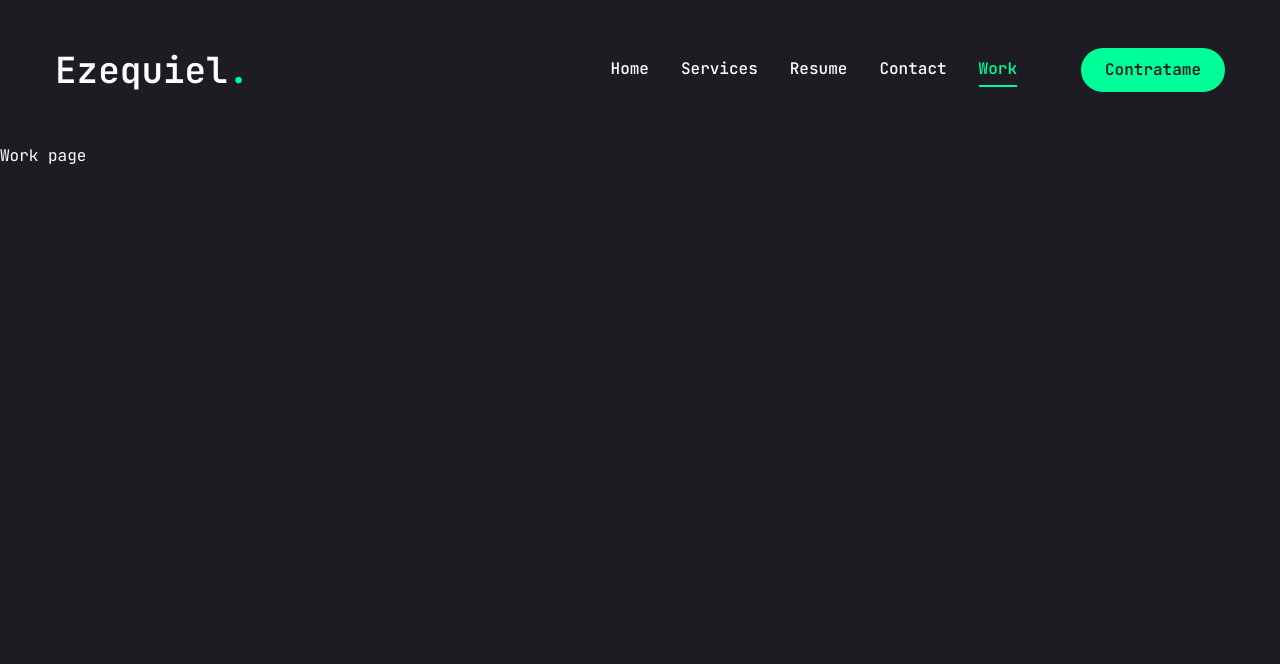
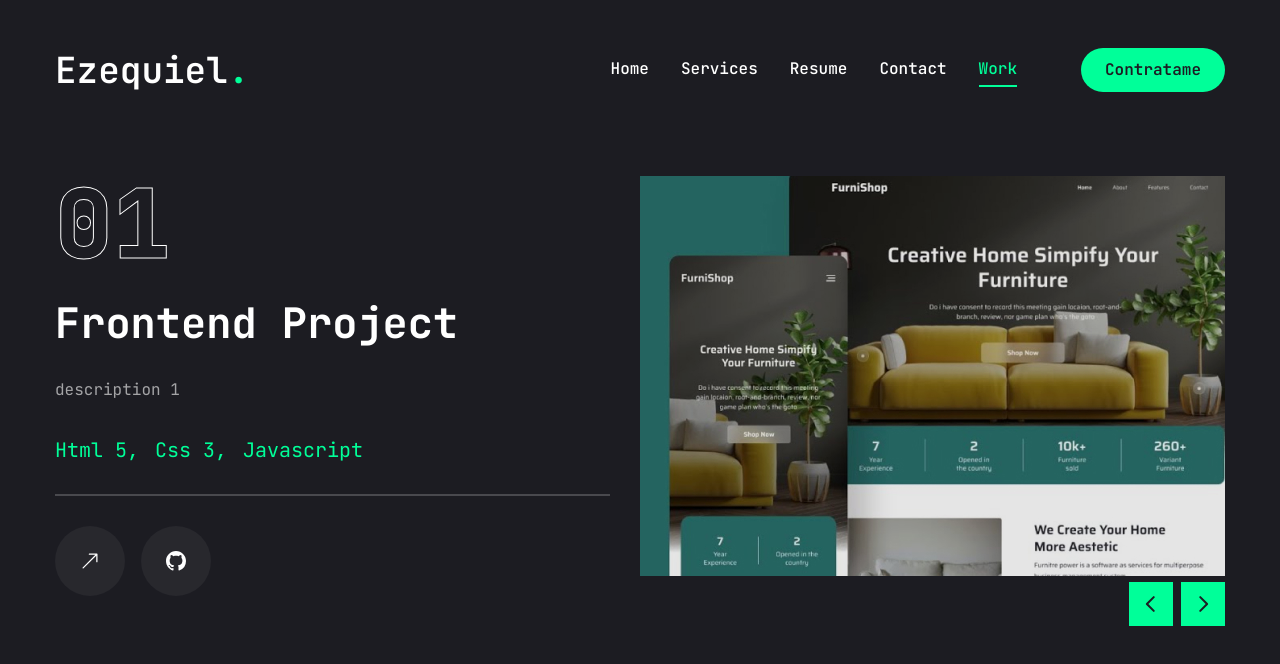
Before and after one commit to Ezequiel-Sale/Portfolio, a Next.js app: page /work in a window 1280 px wide. Shown: the top 664 px of the page. Built offline with nearby package versions, Linux system fonts and the light colour scheme.

Commit message:
se completaron las vistas restantes

```diff
--- a/package.json
+++ b/package.json
@@ -24,6 +24,7 @@
     "react-countup": "^6.5.3",
     "react-dom": "^18",
     "react-icons": "^5.2.1",
+    "swiper": "^11.1.9",
     "tailwind-merge": "^2.4.0",
     "tailwindcss-animate": "^1.0.7"
   },
--- a/src/app/contact/page.tsx
+++ b/src/app/contact/page.tsx
@@ -1,7 +1,72 @@
+"use client";
+import { Button } from "@/components/ui/button";
+import { Input } from "@/components/ui/input";
+import { Textarea } from "@/components/ui/textarea";
+import { FaPhoneAlt, FaEnvelope, FaMapMarkerAlt } from "react-icons/fa";
+import { motion } from "framer-motion";
+
+const info = [
+  {
+    icon: <FaPhoneAlt />,
+    title: "Teléfono",
+    description: "(+54) 381 539 3711",
+  },
+  {
+    icon: <FaEnvelope />,
+    title: "Correo Electronico",
+    description: "ezequielsale123@gmail.com",
+  },
+  {
+    icon: <FaMapMarkerAlt />,
+    title: "Dirección",
+    description: "Tucuman - Argentina",
+  },
+];
 const Contact = () => {
   return (
-    <div>Contact page</div>
-  )
-}
+    <motion.section
+      initial={{ opacity: 0 }}
+      animate={{
+        opacity: 1,
+        transition: { delay: 2.4, duration: 0.4, ease: "easeIn" },
+      }}
+      className="py-6"
+    >
+      <div className="container mx-auto">
+        <div className="flex flex-col xl:flex-row gap-[30px]">
+          <div className="xl:w-[54%] order-2 xl:order-none">
+            <form className="flex flex-col gap-6 p-10 bg-[#27272c] rounded-xl">
+              <h3 className="text-4xl text-accent">Trabajemos juntos!</h3>
+              <p className="text-white/60">Lorem ipsum dolor sit amet consectetur adipisicing elit. Tempora quas quia quae provident voluptatem voluptatum consequatur in, eveniet sit itaque. </p>
+              <div className="grid grid-cols-1 md:grid-cols-2 gap-6">
+                <Input type="nombre" placeholder="Nombre"/>
+                <Input type="apellido" placeholder="Apellido"/>
+                <Input type="email" placeholder="Correo Electronico"/>
+                <Input type="phone" placeholder="teléfono"/>
+              </div>
+              <Textarea className="h-[200px]" placeholder="Ingresa tu Mensaje aqui."/>
+              <Button size="md" className="max-w-40">Enviar Mensaje</Button>
+            </form>
+          </div>
+          <div className="flex-1 flex items-center xl:justify-end order-1 xl:order-none mb-8 xl:mb-0">
+            <ul className="flex flex-col gap-10">
+              {info.map((item, index) => {
+                return <li key={index} className="flex items-center gap-6">
+                  <div className="w-[52px] h-[52px] xl:w-[72px] xl:h-[72px] bg-[#27272c] text-accent rounded-md flex items-center justify-center">
+                    <div className="text-[28px]">{item.icon}</div>
+                  </div>
+                  <div className="flex-1">
+                    <p className="text-white/60">{item.title}</p>
+                    <h3 className="text-xl">{item.description}</h3>
+                  </div>
+                </li>
+              })}
+            </ul>
+          </div>
+        </div>
+      </div>
+    </motion.section>
+  );
+};
 
-export default Contact
+export default Contact;
--- a/src/app/page.tsx
+++ b/src/app/page.tsx
@@ -7,7 +7,7 @@
   return (
     <section className="h-full">
       <div className="container mx-auto h-full">
-        <div className="flex flex-col xl:flex-row items-center justify-between xl:pt-8 xl:pb-24">
+        <div className="flex flex-col xl:flex-row items-center justify-between xl:pt-8 xl:pb-16">
           <div className="text-center xl:text-left order-2 xl:order-none">
             <span className="text-xl">Full Stack Web Developer</span>
             <h1 className="h1 mb-6">
--- a/src/app/work/page.tsx
+++ b/src/app/work/page.tsx
@@ -1,7 +1,180 @@
+"use client";
+import { motion } from "framer-motion";
+import React, { useState } from "react";
+import { Swiper, SwiperSlide } from "swiper/react";
+import "swiper/css";
+import { BsArrowUpRight, BsGithub } from "react-icons/bs";
+import {
+  Tooltip,
+  TooltipContent,
+  TooltipProvider,
+  TooltipTrigger,
+} from "@/components/ui/tooltip";
+import Link from "next/link";
+import Image from "next/image";
+import WorkSliderBtns from "@/components/WorkSliderBtns";
+
+const projects = [
+  {
+    num: "01",
+    category: "frontend",
+    title: "proyecto 1",
+    description: "description 1",
+    stack: [
+      {
+        name: "Html 5",
+      },
+      {
+        name: "Css 3",
+      },
+      {
+        name: "Javascript",
+      },
+    ],
+    image: "/assets/work/thumb1.png",
+    live: "",
+    github: "",
+  },
+  {
+    num: "02",
+    category: "fullstack",
+    title: "proyecto 2",
+    description: "description 2",
+    stack: [
+      {
+        name: "Html 5",
+      },
+      {
+        name: "Css 3",
+      },
+      {
+        name: "Javascript",
+      },
+    ],
+    image: "/assets/work/thumb2.png",
+    live: "",
+    github: "",
+  },
+  {
+    num: "03",
+    category: "frontend",
+    title: "proyecto 3",
+    description: "description 3",
+    stack: [
+      {
+        name: "Html 5",
+      },
+      {
+        name: "Css 3",
+      },
+      {
+        name: "Javascript",
+      },
+    ],
+    image: "/assets/work/thumb3.png",
+    live: "",
+    github: "",
+  },
+];
+
 const Work = () => {
+  const [project, setProject] = useState(projects[0]);
+
+  const handleSlideChange = (swiper: any) => {
+    const currentSlide = swiper.realIndex;
+    setProject(projects[currentSlide]);
+  };
+
   return (
-    <div>Work page</div>
-  )
-}
+    <motion.section
+      initial={{ opacity: 0 }}
+      animate={{
+        opacity: 1,
+        transition: { delay: 2.4, duration: 0.4, ease: "easeIn" },
+      }}
+      className="min-h-[80vh] flex flex-col justify-center py-12 xl:py-0"
+    >
+      <div className="container mx-auto">
+        <div className="flex flex-col xl:flex-row xl:gap-[30px]">
+          <div className="w-full xl:w-[50%] xl:h-[480px] flex flex-col xl:justify-between order-2 xl:order-none">
+            <div className="flex flex-col gap-[30px] h-[50%]">
+              <div className="text-8xl leading-none font-extrabold text-transparent text-outline">
+                {project.num}
+              </div>
+              <h2 className="text-[42px] font-bold leading-none text-white group-hover:text-accent transition-all duration-500 capitalize">
+                {project.category} project
+              </h2>
+              <p className="text-white/60">{project.description}</p>
+              <ul className="flex gap-4">
+                {project.stack.map((item, index) => {
+                  return (
+                    <li key={index} className="text-xl text-accent">
+                      {item.name}
+                      {index !== project.stack.length - 1 && ","}
+                    </li>
+                  );
+                })}
+              </ul>
+              <div className="border border-white/20"></div>
+              <div className="flex items-center gap-4">
+                <Link href={project.live}>
+                  <TooltipProvider delayDuration={100}>
+                    <Tooltip>
+                      <TooltipTrigger className="w-[70px] h-[70px] rounded-full bg-white/5 flex justify-center items-center group">
+                        <BsArrowUpRight className="text-white group-hover:text-accent text-xl" />
+                      </TooltipTrigger>
+                      <TooltipContent>
+                        <p>Live project</p>
+                      </TooltipContent>
+                    </Tooltip>
+                  </TooltipProvider>
+                </Link>
+                <Link href={project.github}>
+                  <TooltipProvider delayDuration={100}>
+                    <Tooltip>
+                      <TooltipTrigger className="w-[70px] h-[70px] rounded-full bg-white/5 flex justify-center items-center group">
+                        <BsGithub className="text-white group-hover:text-accent text-xl" />
+                      </TooltipTrigger>
+                      <TooltipContent>
+                        <p>Github repository</p>
+                      </TooltipContent>
+                    </Tooltip>
+                  </TooltipProvider>
+                </Link>
+              </div>
+            </div>
+          </div>
+          <div className="w-full xl:w-[50%]">
+            <Swiper
+              spaceBetween={30}
+              slidesPerView={1}
+              className="xl:h-[520px] mb-12"
+              onSlideChange={handleSlideChange}
+            >
+              {projects.map((project, index) => {
+                return (
+                  <SwiperSlide key={index} className="w-full">
+                    <div className="h-[400px] relative group flex justify-center items-center bg-pink-50/20">
+                      <div className="absolute top-0 bottom-0 w-full h-full bg-black/10 z-10"></div>
+                      <div className="relative w-full h-full">
+                        <Image
+                          src={project.image}
+                          alt={project.title}
+                          className="object-cover"
+                          fill
+                        />
+                      </div>
+                    </div>
+                  </SwiperSlide>
+                );
+              })}
+              <WorkSliderBtns containerStyles="flex gap-2 absolute right-0 bottom-[calc(50%_-_22px)] xl:bottom-[70px] z-20 w-full justify-between xl:w-max xl:justify-none" btnStyles="bg-accent hover:bg-accent-hover text-primary text-[22px] w-[44px] h-[44px] flex justify-center items-center transition-all"/>
+            </Swiper>
+          </div>
+        </div>
+      </div>
+    </motion.section>
+  );
+};
 
-export default Work
+export default Work;
--- a/src/components/Photo.tsx
+++ b/src/components/Photo.tsx
@@ -20,7 +20,7 @@
           className="w-[298px] h-[298px] xl:w-[498px] xl:h-[498px] mix-blend-lighten absolute"
         >
           <Image
-            src="/eze.jpg"
+            src="/eze.png"
             alt="ezequiel-sale"
             priority
             quality={100}
--- a/src/components/Stats.tsx
+++ b/src/components/Stats.tsx
@@ -21,7 +21,7 @@
 ]
 const Stats = () => {
   return (
-    <section className="pt-4 pb-12 xl:pt-0 xl:pb-0">
+    <section className="pt-4 pb-12 xl:pt-0 xl:pb-4">
         <div className="container mx-auto">
             <div className="flex flex-wrap gap-6 max-w-[80vw] mx-auto xl:max-w-none">
                 {stats.map((stat, index) => {
--- /dev/null
+++ b/src/components/WorkSliderBtns.tsx
@@ -0,0 +1,19 @@
+"use client";
+import { useSwiper } from "swiper/react";
+import { PiCaretLeftBold, PiCaretRightBold } from "react-icons/pi";
+
+const WorkSliderBtns = ({ containerStyles, btnStyles, iconsStyles }: any) => {
+  const swiper = useSwiper();
+  return (
+    <div className={containerStyles}>
+      <button className={btnStyles} onClick={() => swiper.slidePrev()}>
+        <PiCaretLeftBold className={iconsStyles} />
+      </button>
+      <button className={btnStyles} onClick={() => swiper.slideNext()}>
+        <PiCaretRightBold className={iconsStyles} />
+      </button>
+    </div>
+  );
+};
+
+export default WorkSliderBtns;
--- a/src/components/ui/input.tsx
+++ b/src/components/ui/input.tsx
@@ -11,7 +11,7 @@
       <input
         type={type}
         className={cn(
-          "flex h-10 w-full rounded-md border border-slate-200 bg-white px-3 py-2 text-sm ring-offset-white file:border-0 file:bg-transparent file:text-sm file:font-medium placeholder:text-slate-500 focus-visible:outline-none focus-visible:ring-2 focus-visible:ring-slate-950 focus-visible:ring-offset-2 disabled:cursor-not-allowed disabled:opacity-50 dark:border-slate-800 dark:bg-slate-950 dark:ring-offset-slate-950 dark:placeholder:text-slate-400 dark:focus-visible:ring-slate-300",
+          "flex h-[48px] rounded-md border border-white/10 focus:border-accent font-light bg-primary px-4 py-5 text-base placeholder:text-white/60 outline-none",
           className
         )}
         ref={ref}
--- a/src/components/ui/textarea.tsx
+++ b/src/components/ui/textarea.tsx
@@ -10,7 +10,7 @@
     return (
       <textarea
         className={cn(
-          "flex min-h-[80px] w-full rounded-md border border-slate-200 bg-white px-3 py-2 text-sm ring-offset-white placeholder:text-slate-500 focus-visible:outline-none focus-visible:ring-2 focus-visible:ring-slate-950 focus-visible:ring-offset-2 disabled:cursor-not-allowed disabled:opacity-50 dark:border-slate-800 dark:bg-slate-950 dark:ring-offset-slate-950 dark:placeholder:text-slate-400 dark:focus-visible:ring-slate-300",
+          "flex min-h-[80px] w-full rounded-md border border-white/10 bg-primary px-4 py-5 text-base placeholder:text-white/60 focus-visible:outline-none focus-visible:ring-1 focus-visible:ring-accent focus-visible:ring-offset-0 disabled:cursor-not-allowed disabled:opacity-50",
           className
         )}
         ref={ref}
```
Also changed, not shown: public/eze.png (added), 1 other file (tests, documents, lock files or other folders).
